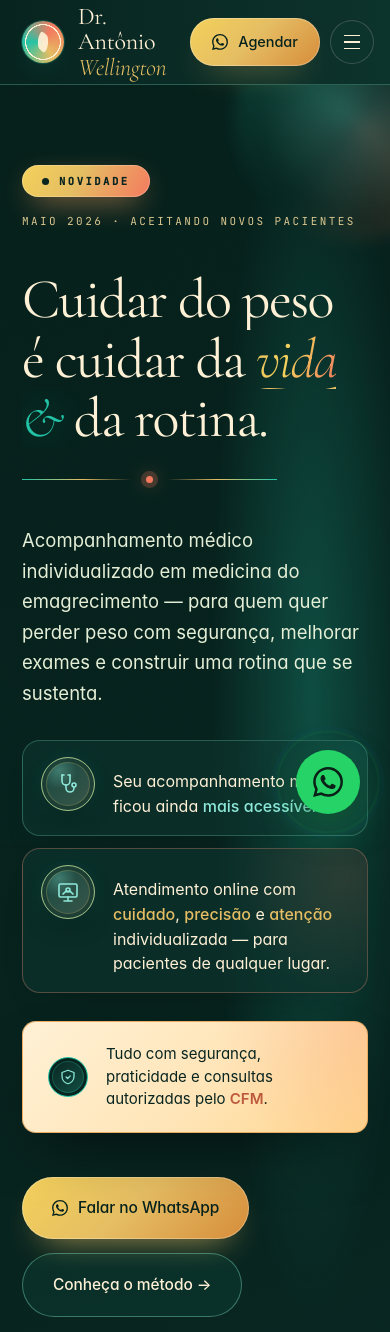
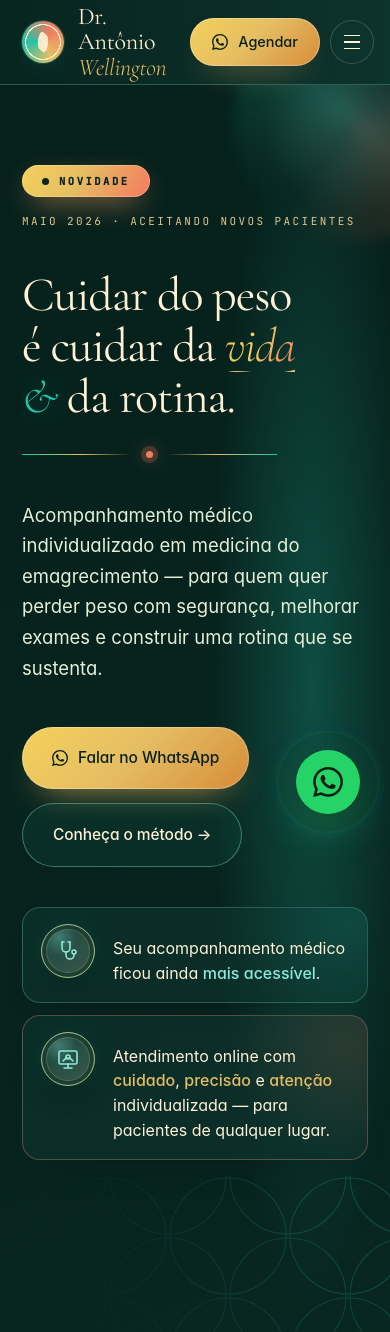
Before and after one commit to hlspablo/nutri-land, a website: page index.html in a window 390 px wide. Shown: the top 1332 px of the page. Drawn offline with nearby package versions, Linux system fonts and the light colour scheme.

Commit message:
style: update hero section layout and enhance button interactions
- Revised the hero section in index.html to improve structure and visual hierarchy, including the addition of a main hero div and updated button styles for WhatsApp and method links.
- Adjusted CSS in input.css to refine the hero grid layout and enhance the display properties for better responsiveness and alignment.
- Introduced a new cream panel in the hero section to emphasize security and practicality in consultations.

```diff
--- a/index.html
+++ b/index.html
@@ -85,7 +85,7 @@
     </div>
 
     <div class="hero-grid">
-      <div>
+      <div class="hero-main">
         <h1 class="display">
           <span class="word"><span style="--wd:50ms">Cuidar do peso</span></span><br>
           <span class="word"><span style="--wd:160ms">é cuidar</span></span>
@@ -107,7 +107,15 @@
           sustenta.
         </p>
 
-        <div class="reveal mt-8 max-w-[560px]" style="--rd:720ms">
+        <div class="hero-cta reveal" style="--rd:1000ms">
+          <a href="https://wa.me/5586999999999?text=Ol%C3%A1%2C%20Dr.%20Ant%C3%B4nio.%20Gostaria%20de%20agendar%20uma%20consulta." class="btn btn-primary btn-lg" target="_blank" rel="noopener">
+            <svg viewBox="0 0 24 24" fill="currentColor"><path d="M17.472 14.382c-.297-.149-1.758-.867-2.03-.967-.273-.099-.471-.148-.67.15-.197.296-.767.966-.94 1.164-.173.198-.347.223-.644.075-.297-.15-1.255-.463-2.39-1.475-.883-.788-1.48-1.761-1.653-2.059-.173-.297-.018-.458.13-.606.134-.133.298-.347.446-.52.149-.174.198-.298.298-.497.099-.198.05-.371-.025-.52-.075-.149-.669-1.612-.916-2.207-.242-.579-.487-.5-.669-.51-.173-.008-.371-.01-.57-.01-.198 0-.52.074-.792.372-.272.297-1.04 1.016-1.04 2.479 0 1.462 1.065 2.875 1.213 3.074.149.198 2.096 3.2 5.077 4.487.71.306 1.262.489 1.694.625.712.227 1.36.195 1.871.118.571-.085 1.758-.719 2.006-1.413.248-.694.248-1.289.173-1.413-.074-.124-.272-.198-.57-.347m-5.421 7.403h-.004a9.87 9.87 0 0 1-5.031-1.378l-.361-.214-3.741.982.999-3.648-.235-.374a9.86 9.86 0 0 1-1.51-5.26c.001-5.45 4.436-9.884 9.888-9.884 2.64 0 5.122 1.03 6.988 2.898a9.825 9.825 0 0 1 2.893 6.994c-.003 5.45-4.437 9.884-9.885 9.884m8.413-18.297A11.815 11.815 0 0 0 12.05 0C5.495 0 .16 5.335.157 11.892c0 2.096.547 4.142 1.588 5.945L.057 24l6.305-1.654a11.882 11.882 0 0 0 5.683 1.448h.005c6.554 0 11.89-5.335 11.893-11.893a11.821 11.821 0 0 0-3.48-8.413"/></svg>
+            Falar no WhatsApp
+          </a>
+          <a href="#metodo" class="btn btn-ghost btn-lg">Conheça o método →</a>
+        </div>
+
+        <div class="reveal mt-10 max-w-[560px]" style="--rd:720ms">
           <div class="feature-row">
             <div class="medallion" aria-hidden="true">
               <svg viewBox="0 0 24 24" fill="none" stroke="currentColor" stroke-width="1.6" stroke-linecap="round" stroke-linejoin="round"><path d="M6 3v6a4 4 0 0 0 8 0V3"/><path d="M6 3h2M14 3h-2"/><path d="M10 13v3a4 4 0 0 0 8 0v-1"/><circle cx="18" cy="13" r="2"/></svg>
@@ -120,21 +128,6 @@
             </div>
             <div class="text">Atendimento online com <strong>cuidado</strong>, <strong>precisão</strong> e <strong>atenção</strong> individualizada — para pacientes de qualquer lugar.</div>
           </div>
-        </div>
-
-        <div class="cream-panel reveal mt-7 max-w-[560px]" style="--rd:880ms">
-          <div class="medallion sm" aria-hidden="true">
-            <svg viewBox="0 0 24 24" fill="none" stroke="currentColor" stroke-width="1.7" stroke-linecap="round" stroke-linejoin="round"><path d="M12 3l8 3v5c0 5-3.5 9-8 10-4.5-1-8-5-8-10V6l8-3z"/><path d="M9.5 12l2 2 3.5-3.5"/></svg>
-          </div>
-          <div class="text">Tudo com segurança, praticidade e consultas autorizadas pelo <strong>CFM</strong>.</div>
-        </div>
-
-        <div class="hero-cta reveal" style="--rd:1000ms">
-          <a href="https://wa.me/5586999999999?text=Ol%C3%A1%2C%20Dr.%20Ant%C3%B4nio.%20Gostaria%20de%20agendar%20uma%20consulta." class="btn btn-primary btn-lg" target="_blank" rel="noopener">
-            <svg viewBox="0 0 24 24" fill="currentColor"><path d="M17.472 14.382c-.297-.149-1.758-.867-2.03-.967-.273-.099-.471-.148-.67.15-.197.296-.767.966-.94 1.164-.173.198-.347.223-.644.075-.297-.15-1.255-.463-2.39-1.475-.883-.788-1.48-1.761-1.653-2.059-.173-.297-.018-.458.13-.606.134-.133.298-.347.446-.52.149-.174.198-.298.298-.497.099-.198.05-.371-.025-.52-.075-.149-.669-1.612-.916-2.207-.242-.579-.487-.5-.669-.51-.173-.008-.371-.01-.57-.01-.198 0-.52.074-.792.372-.272.297-1.04 1.016-1.04 2.479 0 1.462 1.065 2.875 1.213 3.074.149.198 2.096 3.2 5.077 4.487.71.306 1.262.489 1.694.625.712.227 1.36.195 1.871.118.571-.085 1.758-.719 2.006-1.413.248-.694.248-1.289.173-1.413-.074-.124-.272-.198-.57-.347m-5.421 7.403h-.004a9.87 9.87 0 0 1-5.031-1.378l-.361-.214-3.741.982.999-3.648-.235-.374a9.86 9.86 0 0 1-1.51-5.26c.001-5.45 4.436-9.884 9.888-9.884 2.64 0 5.122 1.03 6.988 2.898a9.825 9.825 0 0 1 2.893 6.994c-.003 5.45-4.437 9.884-9.885 9.884m8.413-18.297A11.815 11.815 0 0 0 12.05 0C5.495 0 .16 5.335.157 11.892c0 2.096.547 4.142 1.588 5.945L.057 24l6.305-1.654a11.882 11.882 0 0 0 5.683 1.448h.005c6.554 0 11.89-5.335 11.893-11.893a11.821 11.821 0 0 0-3.48-8.413"/></svg>
-            Falar no WhatsApp
-          </a>
-          <a href="#metodo" class="btn btn-ghost btn-lg">Conheça o método →</a>
         </div>
       </div>
 
@@ -162,6 +155,13 @@
         <div class="placeholder hero-portrait" id="heroPortrait" data-label="Retrato · Dr. Antônio W.">
           <span>1200 × 1500 · foto editorial</span>
           <span class="corner">/01</span>
+        </div>
+
+        <div class="cream-panel reveal" style="--rd:880ms">
+          <div class="medallion sm" aria-hidden="true">
+            <svg viewBox="0 0 24 24" fill="none" stroke="currentColor" stroke-width="1.7" stroke-linecap="round" stroke-linejoin="round"><path d="M12 3l8 3v5c0 5-3.5 9-8 10-4.5-1-8-5-8-10V6l8-3z"/><path d="M9.5 12l2 2 3.5-3.5"/></svg>
+          </div>
+          <div class="text">Tudo com segurança, praticidade e consultas autorizadas pelo <strong>CFM</strong>.</div>
         </div>
       </div>
     </div>
--- a/src/input.css
+++ b/src/input.css
@@ -83,9 +83,9 @@ body::before {
 
 .display {
   font-family: theme('fontFamily.serif');
-  font-size: clamp(56px, 8.4vw, 132px);
-  line-height: 1.02;
-  letter-spacing: -0.028em;
+  font-size: clamp(48px, 6.4vw, 96px);
+  line-height: 1.04;
+  letter-spacing: -0.024em;
   font-weight: 400;
   color: var(--ink);
 }
@@ -532,7 +532,7 @@ nav.top.shrunk .main-row { height: 68px; }
 }
 .meta-row .line { flex: 0 0 80px; height: 1px; background: var(--rule); }
 
-.hero-grid { display: grid; grid-template-columns: 1.4fr 1fr; gap: 80px; align-items: end; }
+.hero-grid { display: grid; grid-template-columns: 1.15fr 1fr; gap: 72px; align-items: start; }
 @media (max-width: 1000px) { .hero-grid { grid-template-columns: 1fr; gap: 56px; } }
 
 .scribble { position: relative; display: inline-block; }
@@ -585,7 +585,7 @@ nav.top.shrunk .main-row { height: 68px; }
   position: absolute; bottom: 16px; right: 16px;
   font-family: theme('fontFamily.mono'); font-size: 10.5px; color: var(--ink-soft);
 }
-.hero-side { position: relative; }
+.hero-side { position: relative; display: flex; flex-direction: column; gap: 28px; }
 .hero-portrait {
   aspect-ratio: 4/5; border-radius: 26px; will-change: transform; position: relative; z-index: 1;
   border-color: color-mix(in oklab, var(--gold) 38%, var(--teal));
@@ -595,6 +595,7 @@ nav.top.shrunk .main-row { height: 68px; }
     36px 36px 0 -20px color-mix(in oklab, var(--coral) 22%, transparent),
     -28px -28px 0 -18px color-mix(in oklab, var(--teal) 20%, transparent);
 }
+.hero-side .cream-panel { position: relative; z-index: 2; }
 
 .hero-stats {
   display: grid; grid-template-columns: repeat(3, 1fr);
```
Also changed, not shown: dist/output.css.
